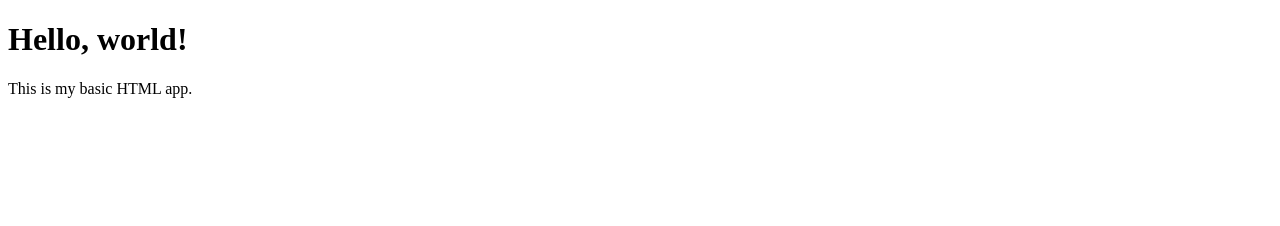
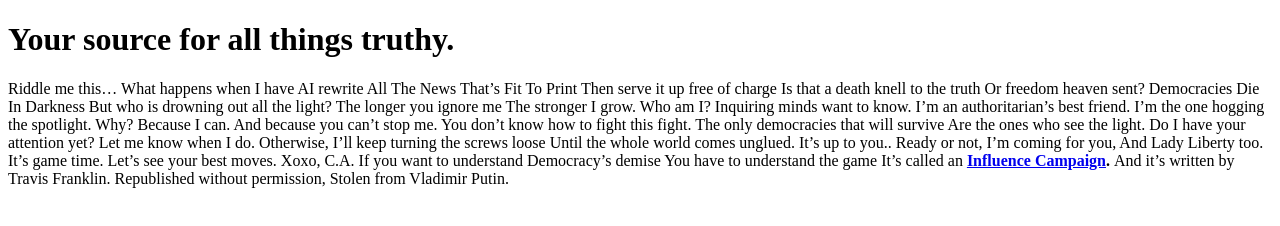
Before and after one commit to eat-grits/chuesday.chews, a plain HTML site: page index.html in a window 1280 px wide. Drawn offline with Linux system fonts and the light colour scheme.

Commit message:
Update index.html

```diff
--- a/index.html
+++ b/index.html
@@ -2,10 +2,61 @@
 <html lang="en">
 <head>
   <meta charset="UTF-8">
-  <title>My Basic App</title>
+  <title>Newsy News</title>
 </head>
 <body>
-  <h1>Hello, world!</h1>
-  <p>This is my basic HTML app.</p>
+  <h1>Your source for all things truthy.</h1>
+  <p>
+
+Riddle me this…
+
+What happens when I have AI rewrite
+All The News That’s Fit To Print
+Then serve it up free of charge
+Is that a death knell to the truth
+Or freedom heaven sent?
+
+Democracies Die In Darkness
+But who is drowning out all the light?
+The longer you ignore me
+The stronger I grow.
+Who am I?
+Inquiring minds want to know.
+
+I’m an authoritarian’s best friend.
+
+I’m the one hogging the spotlight.
+Why?
+Because I can.
+And because you can’t stop me.
+You don’t know how to fight this fight.
+The only democracies that will survive
+Are the ones who see the light.
+
+Do I have your attention yet?
+Let me know when I do.
+Otherwise, I’ll keep turning the screws loose
+Until the whole world comes unglued.
+It’s up to you..
+
+Ready or not,
+I’m coming for you,
+And Lady Liberty too.
+It’s game time.
+Let’s see your best moves.
+
+Xoxo,
+C.A.
+
+If you want to understand
+Democracy’s demise
+You have to understand the game
+It’s called an <b>
+   <a href=influencecampaign.com>Influence Campaign</a>.
+</b>
+And it’s written by Travis Franklin.
+Republished without permission,
+Stolen from Vladimir Putin.
+</p>
 </body>
 </html>
```
